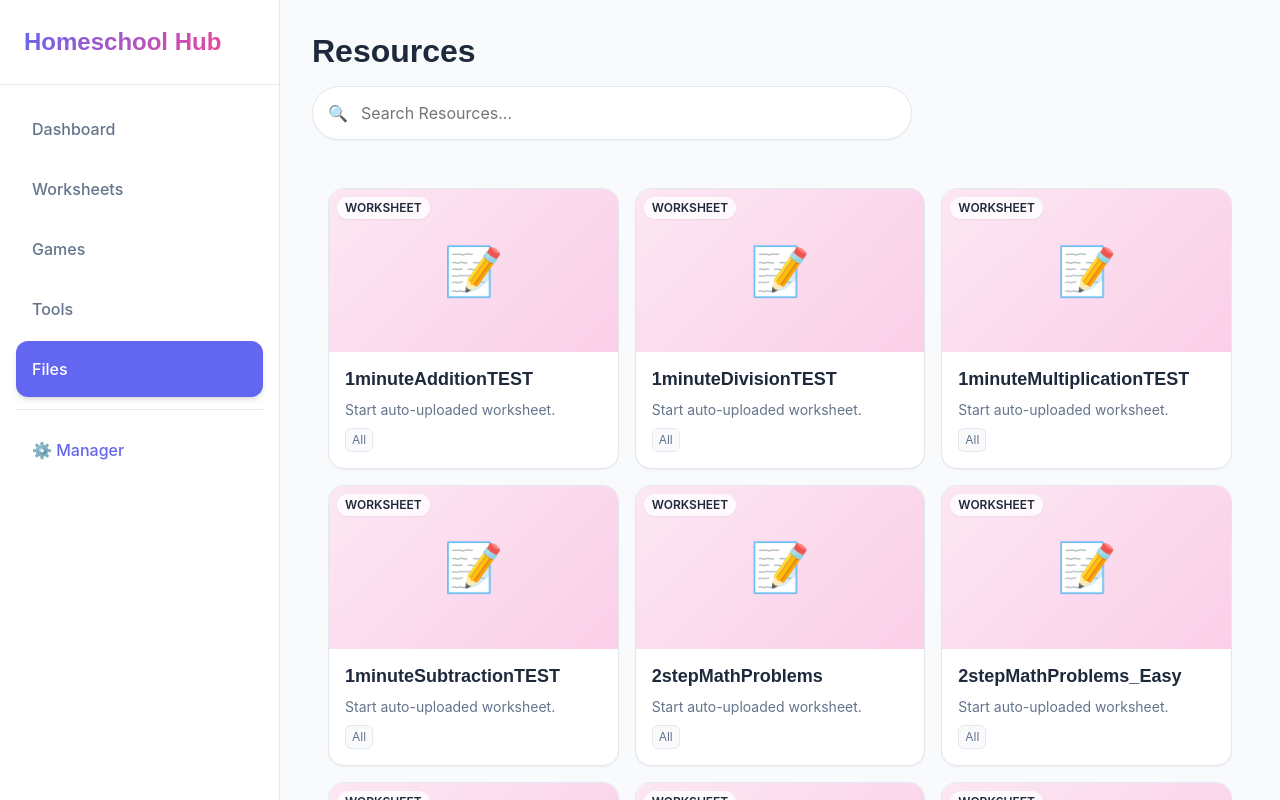
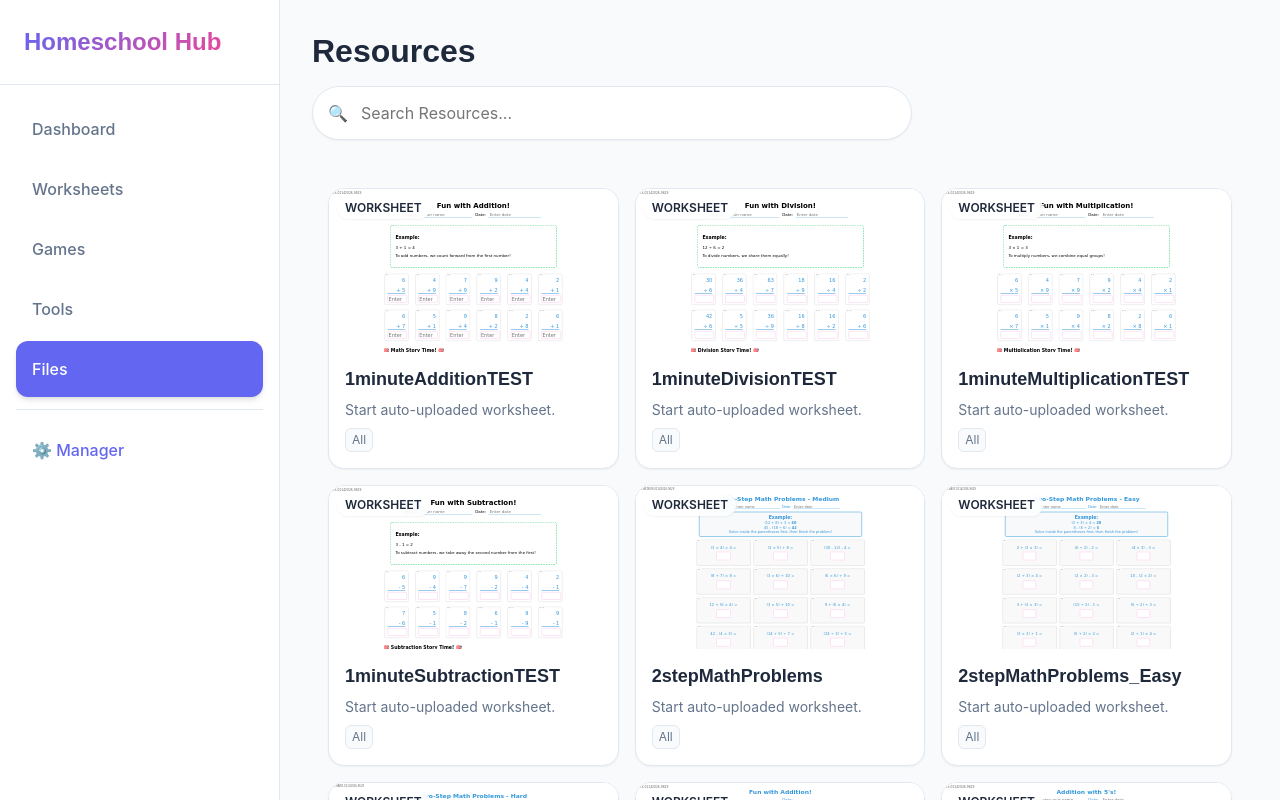
Before and after one commit to projektoutside/homeschool-app, a React (Vite) app: page /files in a window 1280 px wide. Shown: the top 800 px of the page. Built offline with nearby package versions, Linux system fonts and the light colour scheme.

Commit message:
Restore iframe previews for worksheets with proper GitHub Pages path handling

```diff
--- a/src/components/ContentCard.tsx
+++ b/src/components/ContentCard.tsx
@@ -23,11 +23,39 @@ export const ContentCard: React.FC<ContentCardProps> = ({ item }) => {
         }
     };
 
+    // Build preview path with base URL for GitHub Pages compatibility
+    const getPreviewPath = () => {
+        if (item.thumbnail) {
+            return item.thumbnail.startsWith('/')
+                ? `${import.meta.env.BASE_URL}${item.thumbnail.slice(1)}`
+                : `${import.meta.env.BASE_URL}${item.thumbnail}`;
+        }
+        if (item.customHtmlPath) {
+            return item.customHtmlPath.startsWith('/')
+                ? `${import.meta.env.BASE_URL}${item.customHtmlPath.slice(1)}`
+                : `${import.meta.env.BASE_URL}${item.customHtmlPath}`;
+        }
+        return null;
+    };
+
+    const previewPath = getPreviewPath();
+
     return (
         <div className="content-card" onClick={handleClick} role="button" tabIndex={0}>
             <div className="card-thumbnail">
                 {item.thumbnail ? (
-                    <img src={item.thumbnail} alt={item.title} loading="lazy" />
+                    <img src={previewPath || item.thumbnail} alt={item.title} loading="lazy" />
+                ) : item.type === 'worksheet' && item.customHtmlPath ? (
+                    <div className="iframe-preview-wrapper">
+                        <iframe
+                            src={previewPath || item.customHtmlPath}
+                            title={`Preview of ${item.title}`}
+                            className="preview-iframe"
+                            tabIndex={-1}
+                            loading="lazy"
+                        />
+                        <div className="preview-overlay"></div>
+                    </div>
                 ) : (
                     <div className="placeholder-thumb" data-type={item.type}>
                         {getIcon(item.type)}
```
